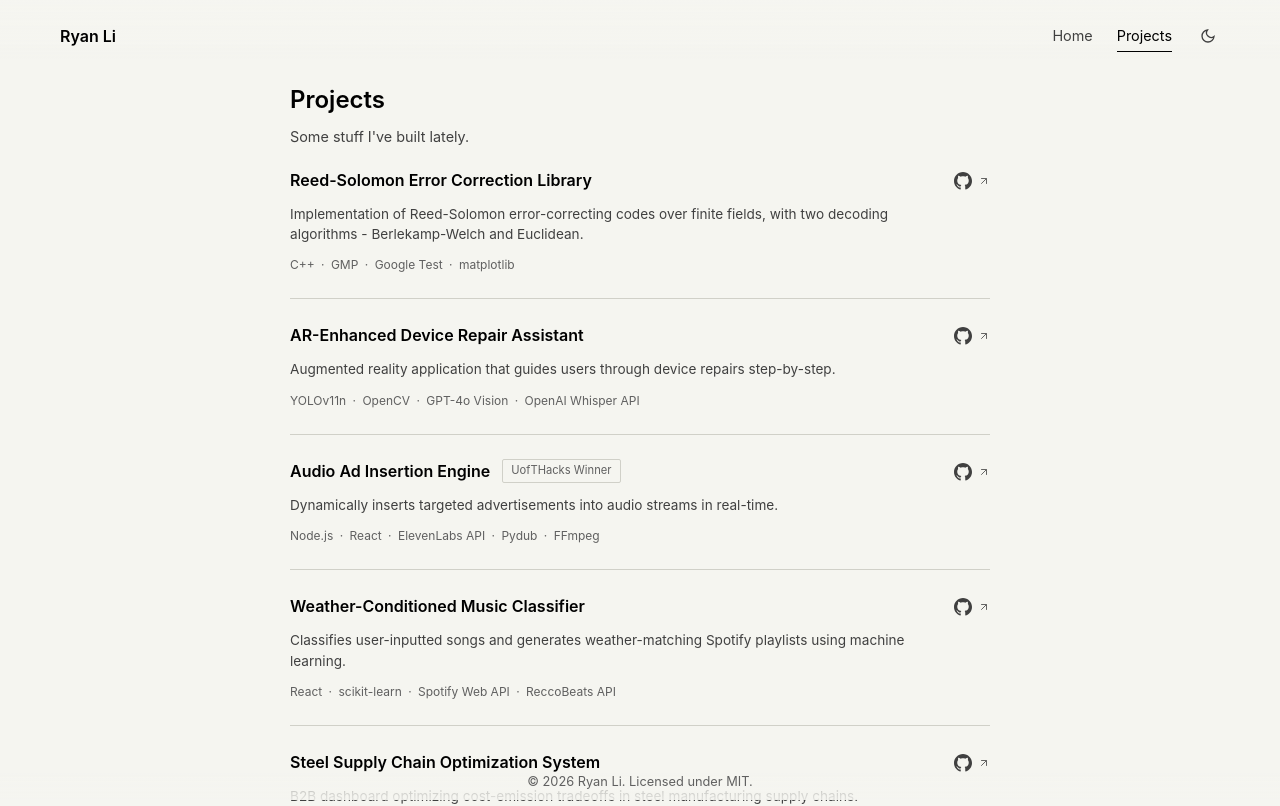
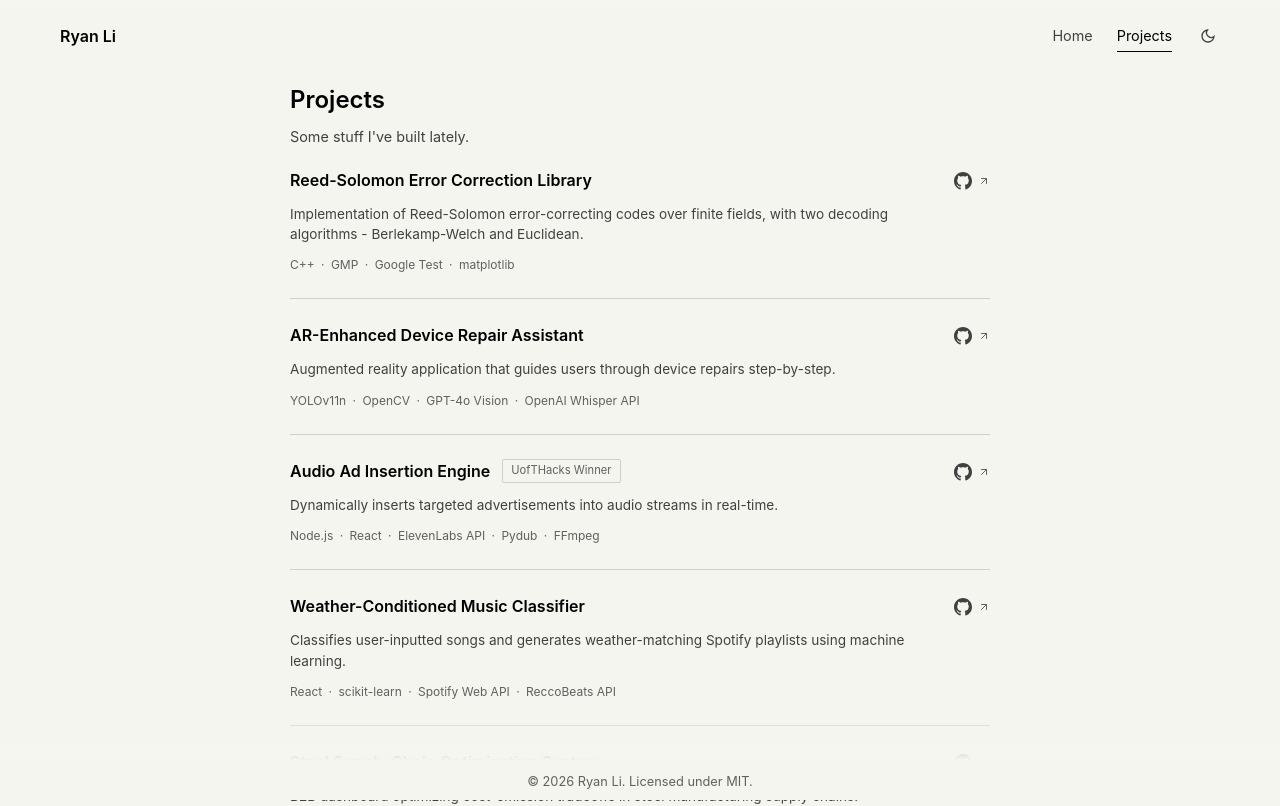
Before and after one commit to rli8145/rli-personal-website, a React (Vite) app: page /projects in a window 1280 px wide. Shown: the top 806 px of the page. Built offline with nearby package versions, Linux system fonts and the light colour scheme.

Commit message:
fix: footer and projects text overlap

```diff
--- a/src/components/Footer.css
+++ b/src/components/Footer.css
@@ -1,16 +1,17 @@
 .footer {
-  background: linear-gradient(to top, rgba(0, 0, 0, 0.9) 0%, rgba(0, 0, 0, 0.7) 50%, rgba(0, 0, 0, 0) 100%);
+  background: linear-gradient(to top, rgba(0, 0, 0, 1) 0%, rgba(0, 0, 0, 1) 40%, rgba(0, 0, 0, 0.6) 70%, rgba(0, 0, 0, 0) 100%);
   color: var(--text-secondary);
-  padding: 0.6rem 0 1.15rem 0;
+  padding: 5rem 0 1.15rem 0;
   position: fixed;
   bottom: 0;
   left: 0;
   right: 0;
   z-index: 1000;
+  pointer-events: none;
 }
 
 [data-theme="light"] .footer {
-  background: linear-gradient(to top, rgba(245, 245, 240, 0.9) 0%, rgba(245, 245, 240, 0.7) 50%, rgba(245, 245, 240, 0) 100%);
+  background: linear-gradient(to top, rgba(245, 245, 240, 1) 0%, rgba(245, 245, 240, 1) 40%, rgba(245, 245, 240, 0.6) 70%, rgba(245, 245, 240, 0) 100%);
 }
 
 .footer-content {
```
